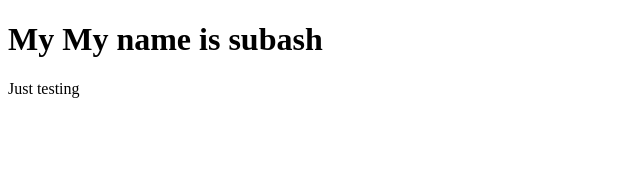
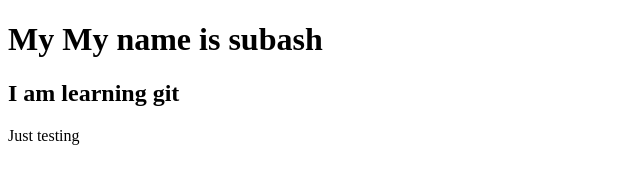
Before and after one commit to subash729/leapfrog, a plain HTML site: page index.html in a window 1280 px wide. Shown: the whole page, without its empty margins (0-640 px from the left). Drawn offline with Linux system fonts and the light colour scheme.

Commit message:
Adding new branch for changing heading

```diff
--- a/index.html
+++ b/index.html
@@ -3,7 +3,7 @@
 <body>
 
 <h1>My My name is subash</h1>
-
+<H2> I am  learning git</h2>
 <p>Just testing</p>
 
 </body>
```
